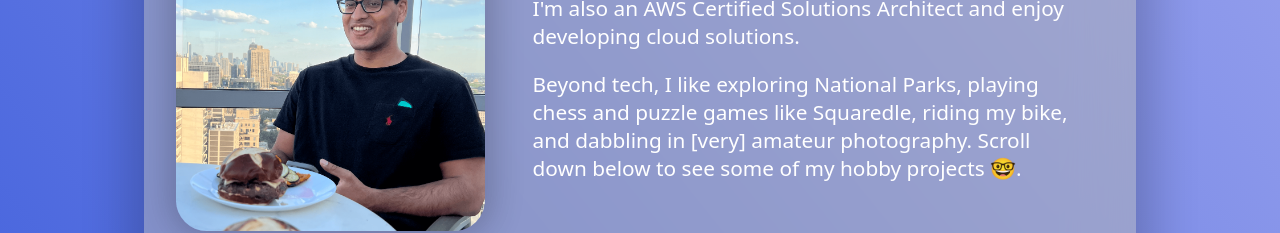
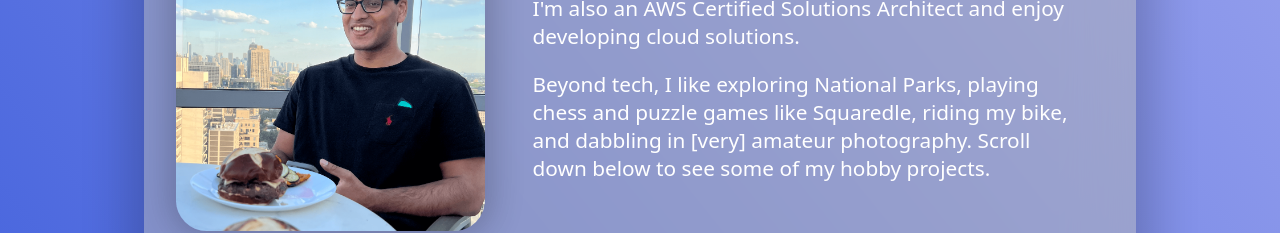
Before and after one commit to yashv19/personal-website-react, a React (Create React App) app: page / in a window 1280 px wide. Shown: the part 347-580 px from the top of the page. Built offline with nearby package versions, Linux system fonts and the light colour scheme; the HTML template or start-up script is replaced by a standard one.

Commit message:
minor tweaks to content

```diff
--- a/public/index.html
+++ b/public/index.html
@@ -7,7 +7,7 @@
     <meta name="keywords" content="yashvin, yash, vedanaparti, purdue">
     <meta
     name="description"
-    content="Landing website for Yash Vedanaparti, a Technical Consultant at Slack"
+    content="Landing website for Yash Vedanaparti"
     />
     <link rel="icon" href="%PUBLIC_URL%/favicon-32x32.png" />
     <link rel="apple-touch-icon" href="%PUBLIC_URL%/logo192.png" />
--- a/src/App.js
+++ b/src/App.js
@@ -26,7 +26,7 @@ function App() {
             </p>
             <p>
               Beyond tech, I like exploring National Parks, playing chess and puzzle games like Squaredle, riding my bike, and dabbling in [very] amateur photography.
-              Scroll down below to see some of my hobby projects 🤓.
+              Scroll down below to see some of my hobby projects.
             </p>
           </div>
           <LinksContainer />
```
